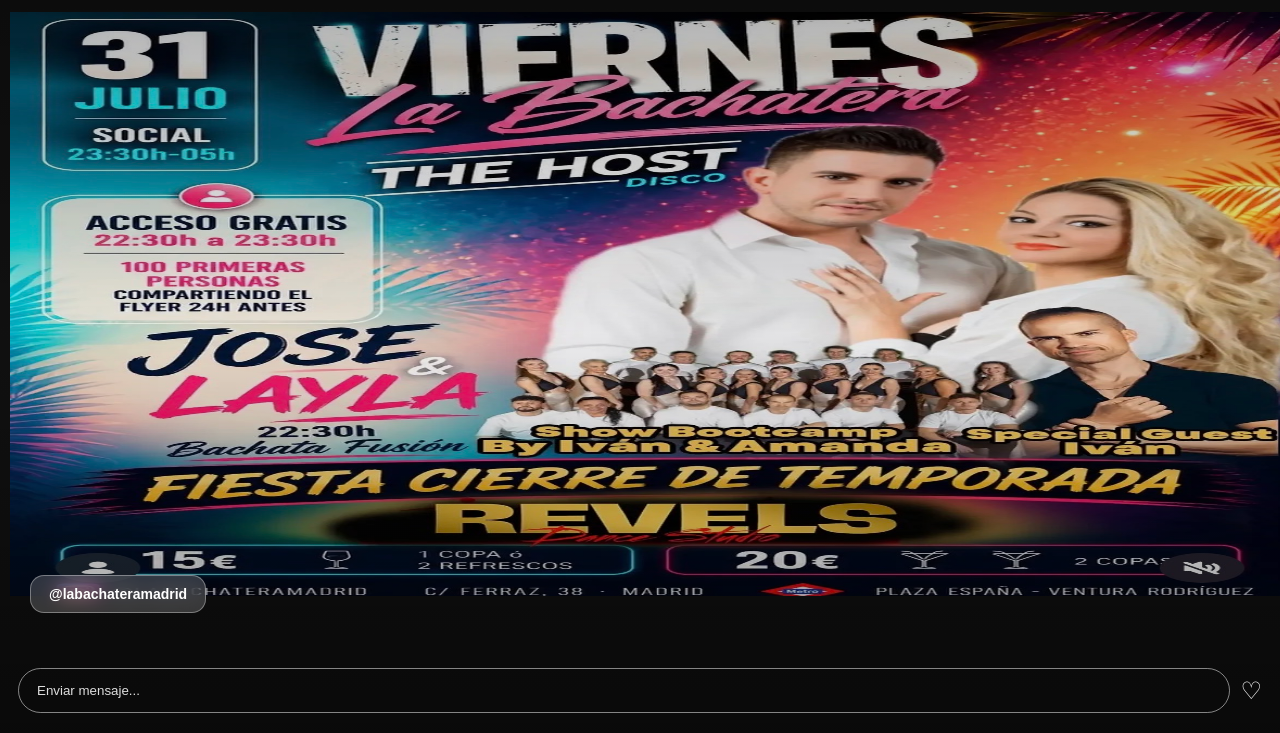
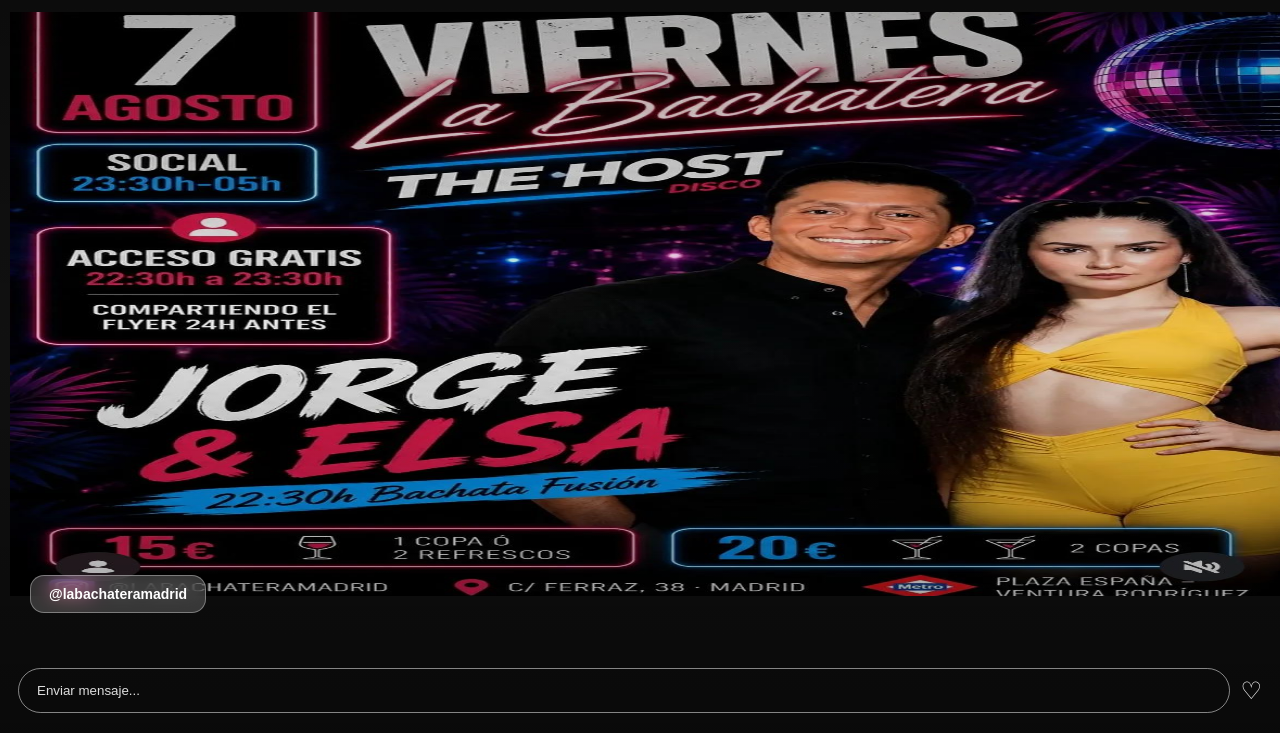
Before and after one commit to angelriverav/thehost, a plain HTML site: page index.html in a window 1280 px wide. Shown: the part 67-800 px from the top of the page. Drawn offline with Linux system fonts and the light colour scheme.

Commit message:
updating

```diff
--- a/index.html
+++ b/index.html
@@ -27,7 +27,7 @@
         width: 100%;
         height: 100%;
         overflow: hidden;
-        background: url(./publi.jpg) center / cover;
+        background: url(./publi.jpeg) center / cover;
         box-shadow: 0 20px 50px rgba(0, 0, 0, 0.5);
         background-size: 100% 73%;
         background-repeat: no-repeat;
```
Also changed, not shown: publi.jpeg (added), publi.jpg (deleted).
